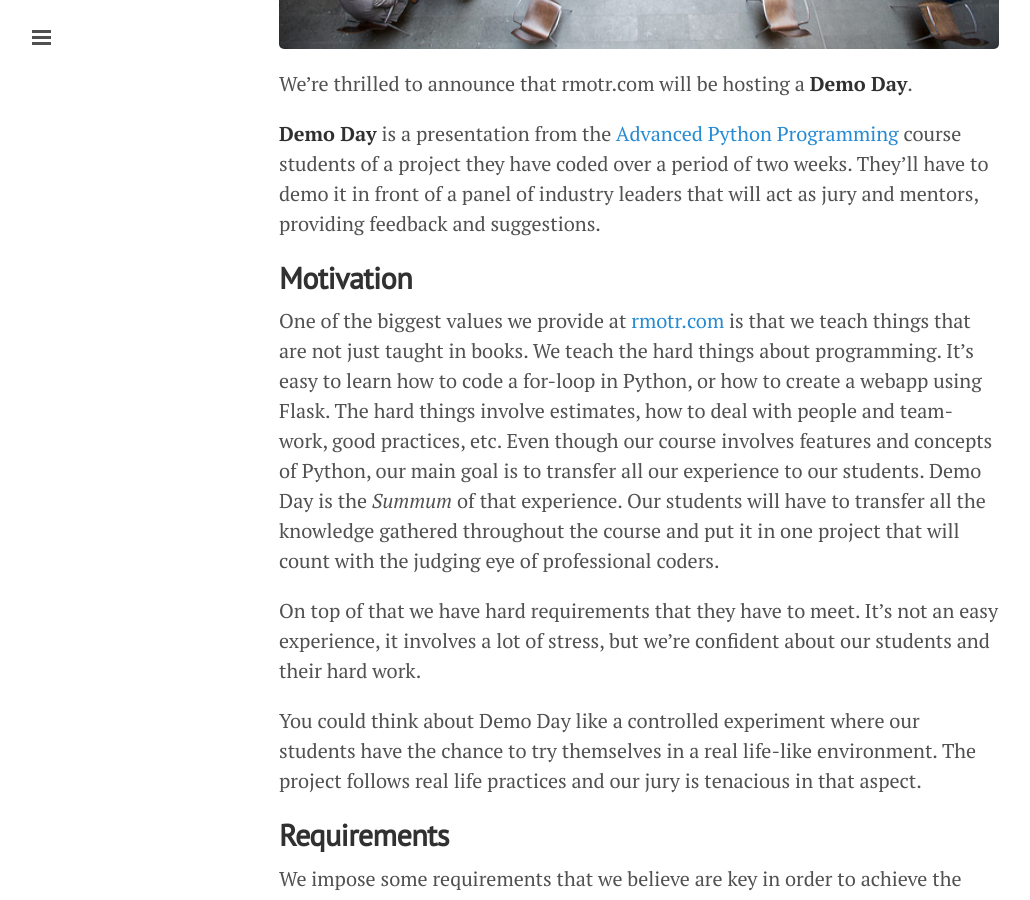
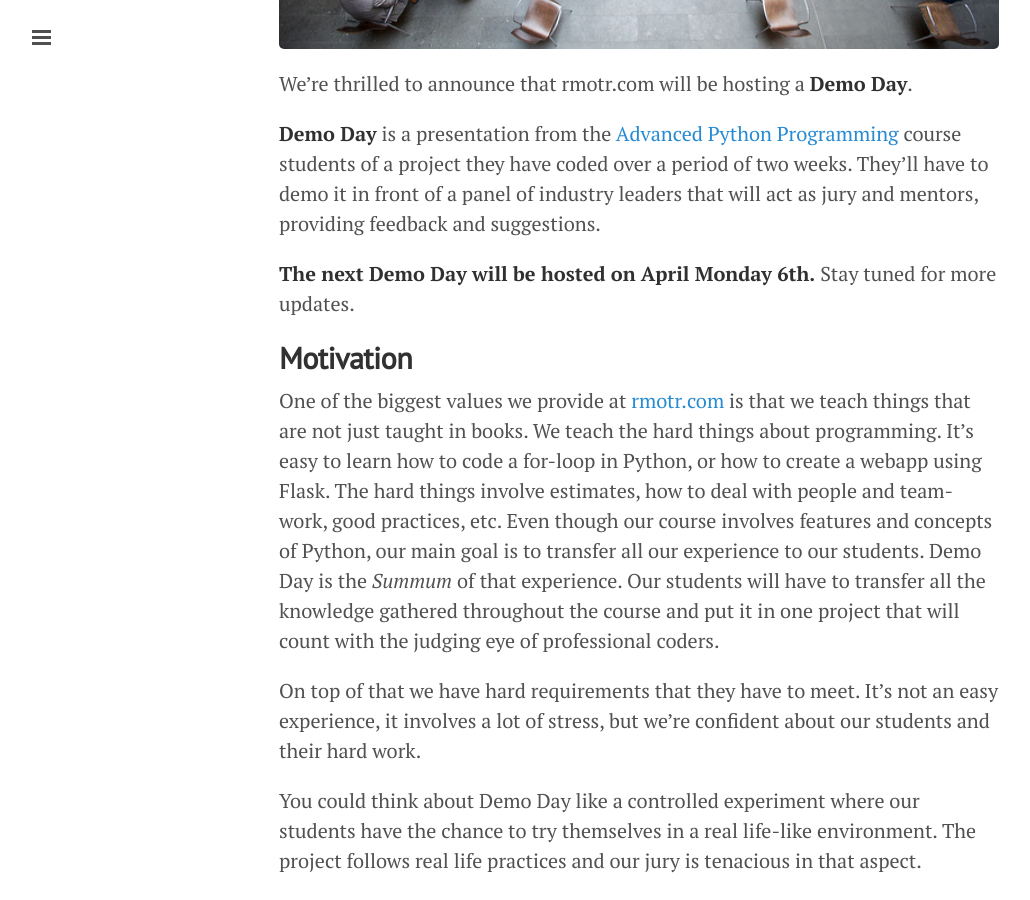
Before and after one commit to mcne65/rmotr.github.io, a Jekyll site: the page built from _posts/2015-03-10-introducing-demo-day.md, in a window 1280 px wide and 900 px high, scrolled down 664 px. Shown: the whole window, without its empty margins (1-1031 px from the left). Built offline with Jekyll 4.4.1, drawn with Linux system fonts in a browser that asks for light colours; Markdown is read by kramdown in place of the engine named in the settings.

Commit message:
Demo Day updates

```diff
--- a/_posts/2015-03-10-introducing-demo-day.md
+++ b/_posts/2015-03-10-introducing-demo-day.md
@@ -14,6 +14,8 @@
 We're thrilled to announce that rmotr.com will be hosting a **Demo Day**.
 
 **Demo Day** is a presentation from the [Advanced Python Programming](https://www.eventbrite.com/e/advanced-python-programming-course-tickets-15084732842) course students of a project they have coded over a period of two weeks. They'll have to demo it in front of a panel of industry leaders that will act as jury and mentors, providing feedback and suggestions.
+
+**The next Demo Day will be hosted on April Monday 6th.** Stay tuned for more updates.
 
 ## Motivation
 
```
